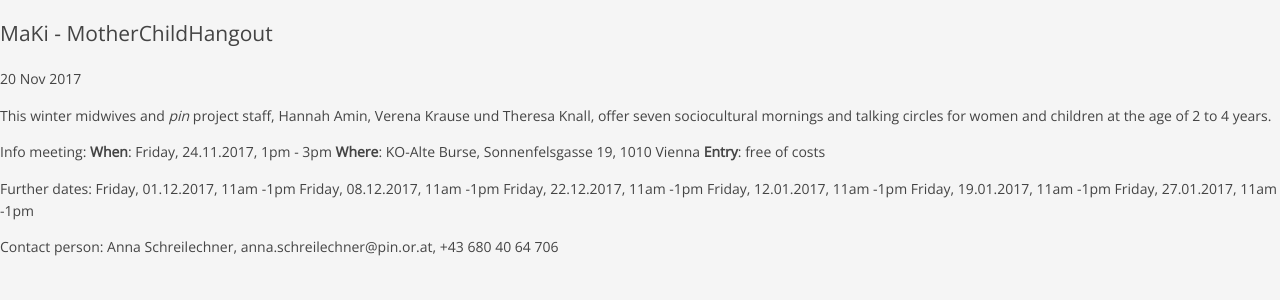
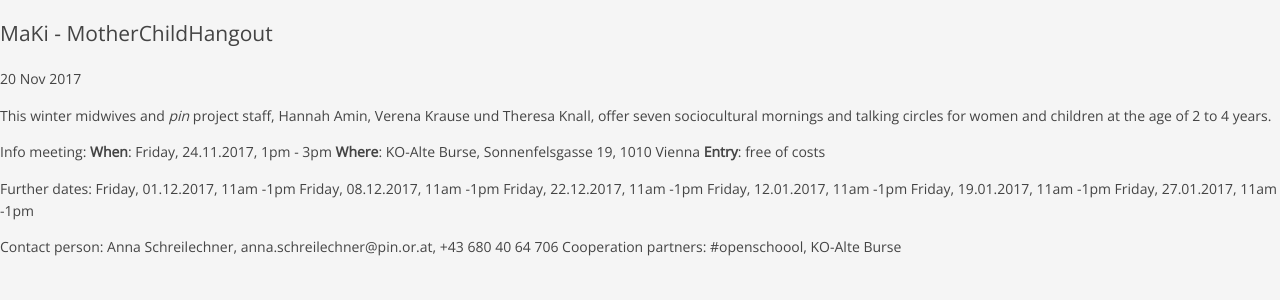
Before and after one commit to pinverein/anna-laura, a Jekyll site: the page built from _posts/en/news/2017-11-20-en_MaKi-MotherChildHangout-en.md, in a window 1280 px wide. Shown: the top 300 px of the page. Built offline with Jekyll 4.4.1, drawn with Linux system fonts in a browser that asks for light colours; comment, search, counter and statistics services are not loaded.

Commit message:
Update 2017-11-20-en_MaKi-MotherChildHangout-en.md

```diff
--- a/_posts/en/news/2017-11-20-en_MaKi-MotherChildHangout-en.md
+++ b/_posts/en/news/2017-11-20-en_MaKi-MotherChildHangout-en.md
@@ -23,3 +23,4 @@ Friday, 19.01.2017, 11am -1pm
 Friday, 27.01.2017, 11am -1pm
 
 Contact person: Anna Schreilechner, anna.schreilechner@pin.or.at, +43 680 40 64 706
+Cooperation partners: #openschoool, KO-Alte Burse
```
